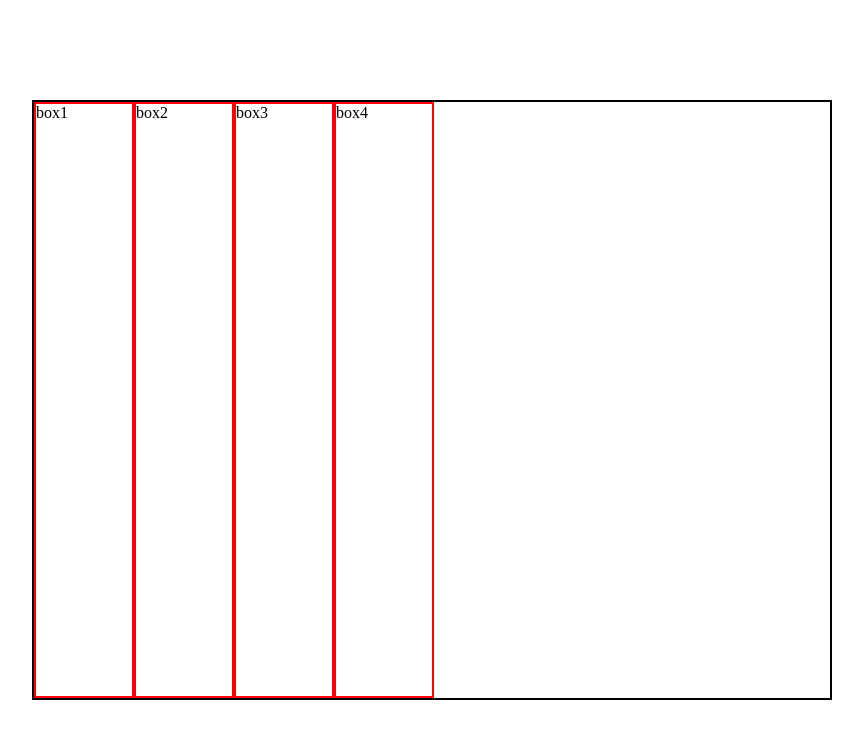
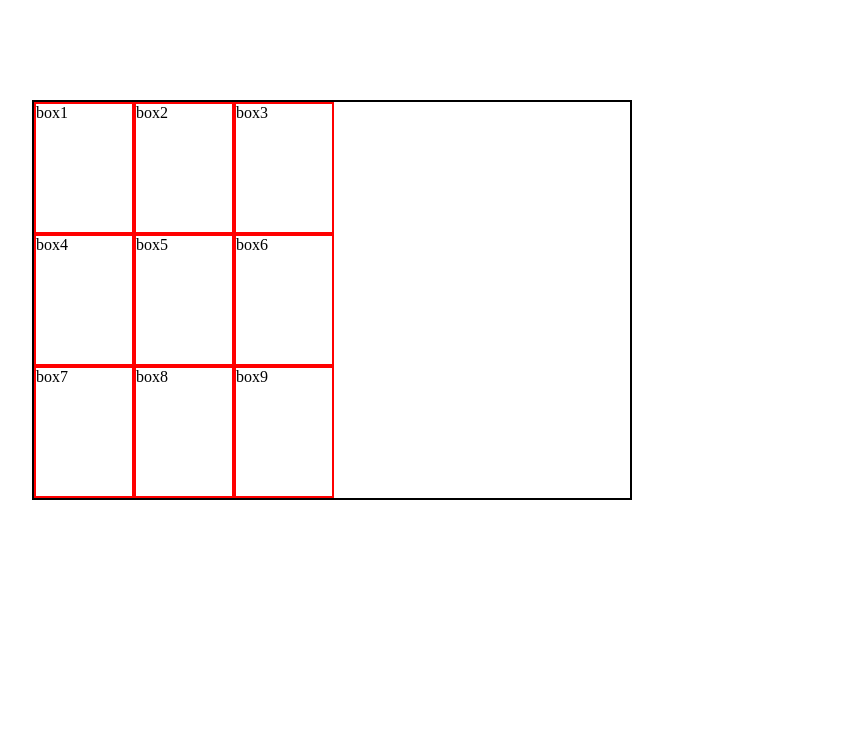
Before and after one commit to MudassarGill/explore-pakistan-travel, a plain HTML site: page gridbox.html in a window 1280 px wide. Shown: the whole page, without its empty margins (68-931 px from the left). Drawn offline with Linux system fonts and the light colour scheme.

Commit message:
added some content

```diff
--- a/grid.css
+++ b/grid.css
@@ -4,12 +4,12 @@
     box-sizing: border-box;
 }
 .main{
-    width: 800px;
-    height: 600px;
+    width: 600px;
+    height: 400px;
     border: 2px solid black;
     margin: 100px;
     display: grid;
-    grid-template-columns: 100px 100px 100px 100px;
+    grid-template-columns: 100px 100px 100px ;
 
 }
 .box{
--- a/gridbox.html
+++ b/gridbox.html
@@ -12,6 +12,12 @@
         <div class="box" id="box-2">box2</div>
         <div class="box"id="box-3" >box3</div>
         <div class="box" id="box-4">box4</div>
+        <div class="box" id="box-5">box5</div>
+        <div class="box" id="box-6">box6</div>
+        <div class="box" id="box-7">box7</div>
+        <div class="box" id="box-8">box8</div>
+        <div class="box" id="box-9">box9</div>
+
 
 
     </div>
```
